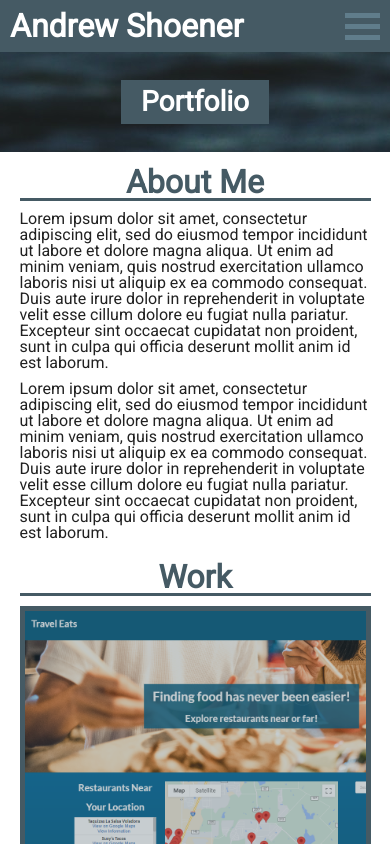
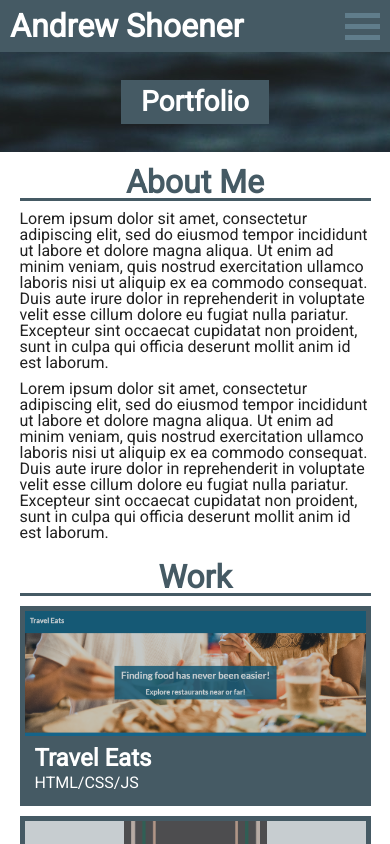
Before and after one commit to ashoener/portfolio, a plain HTML site: page index.html in a window 390 px wide. Shown: the top 844 px of the page. Drawn offline with Linux system fonts and the light colour scheme.

Commit message:
Change primary card to be normal-sized on small screens

```diff
--- a/assets/css/style.css
+++ b/assets/css/style.css
@@ -315,6 +315,10 @@ a {
     width: 100%;
   }
 
+  #primary-work-card {
+    height: 200px;
+  }
+
   .contact-links-container {
     padding: 0 0;
   }
```
